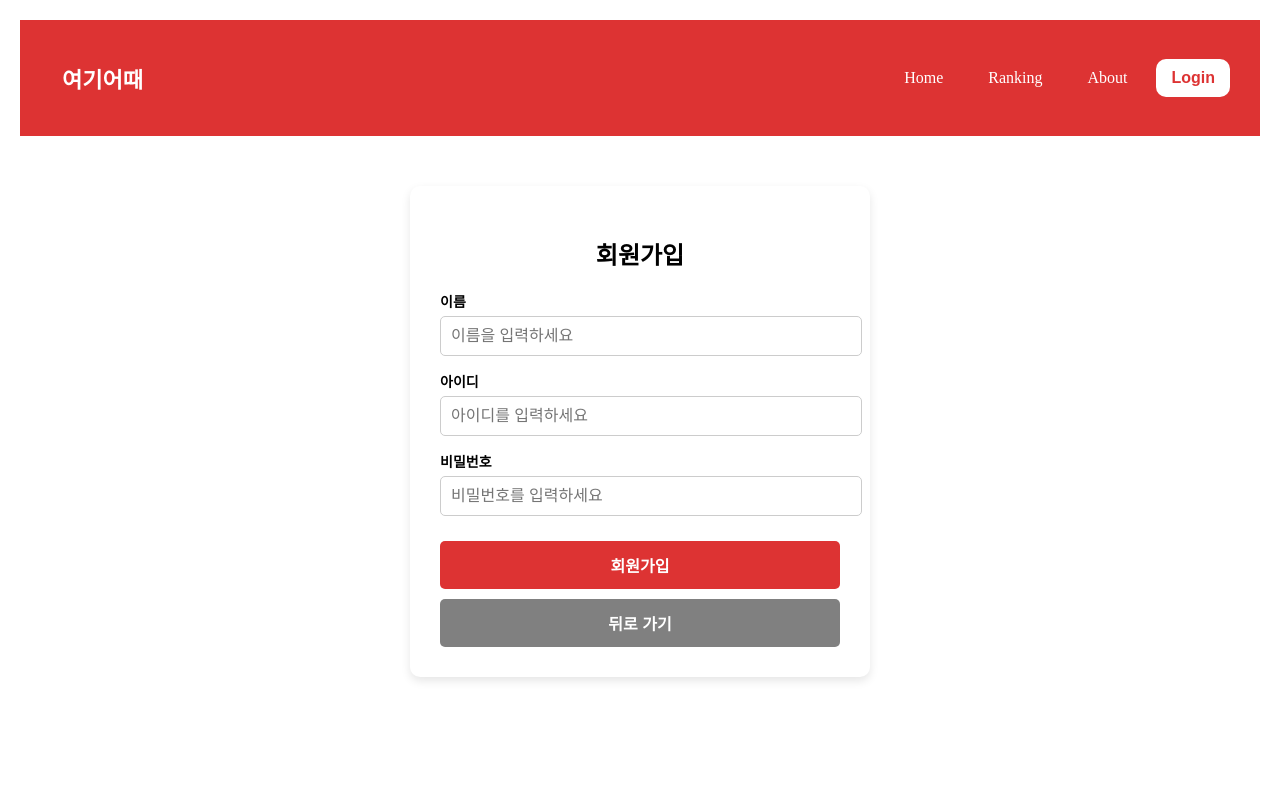
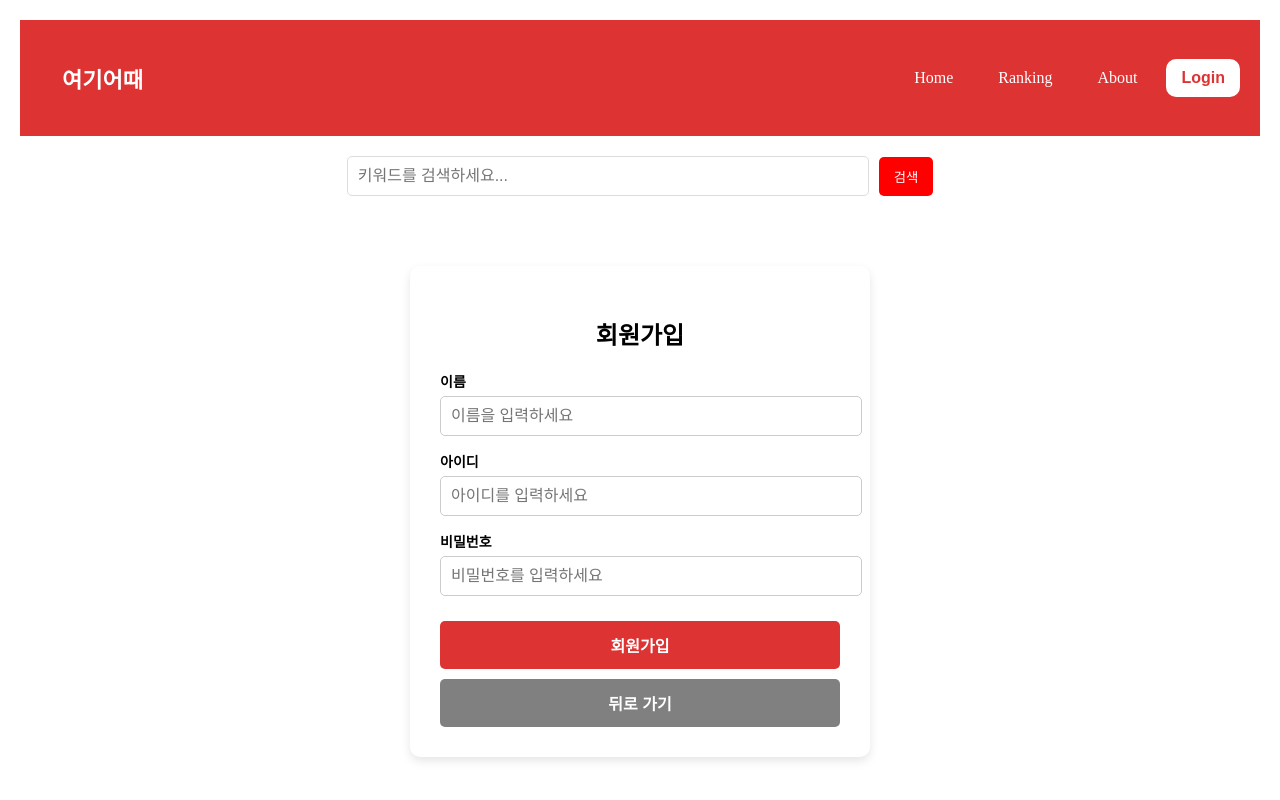
Before and after one commit to givmefox/howAbout, a Vue app in the folder frontend/: page /register in a window 1280 px wide. Shown: the top 800 px of the page. Built offline with nearby package versions, Linux system fonts and the light colour scheme.

Commit message:
검색창 추가

```diff
--- a/frontend/src/App.vue
+++ b/frontend/src/App.vue
@@ -1,10 +1,14 @@
 <template>
   <Navbar />
+  <div class="main-container">
+    <SearchBar />
+  </div>
   <router-view />
 </template>
 
 <script>
 import Navbar from './components/NavbarComponent.vue';
+import SearchBar from "./components/SearchBarComponent.vue";
 
 export default{
   name: 'App',
@@ -14,6 +18,7 @@ export default{
   },
   components: {
     Navbar: Navbar,
+    SearchBar: SearchBar,
   }
 }
 </script>
@@ -22,17 +27,13 @@ export default{
 body {
   margin: 0 auto;
   padding: 20px;
+  text-align: center;
 }
 
-h1, h2, h3 {
-  margin-bottom: 1rem;
-}
-
-p {
-  margin-bottom: 0.5rem;
-}
-
-button {
-  margin-right: 10px;
+.main-container {
+  display: flex;
+  justify-content: center; /* 검색창 중앙 정렬 */
+  align-items: center;
+  height: 10vh; /* 높이 조정 */
 }
 </style>
--- /dev/null
+++ b/frontend/src/components/SearchBarComponent.vue
@@ -0,0 +1,53 @@
+<template>
+    <div class="search-bar">
+      <input
+        type="text"
+        v-model="searchQuery"
+        placeholder="키워드를 검색하세요..."
+        @keyup.enter="emitSearch"
+      />
+      <button @click="emitSearch">검색</button>
+    </div>
+  </template>
+
+  <script setup>
+  import { ref, defineEmits } from "vue";
+
+  const searchQuery = ref("");
+  const emit = defineEmits(["search"]);
+
+  const emitSearch = () => {
+    emit("search", searchQuery.value);
+  };
+  </script>
+
+  <style scoped>
+  .search-bar {
+    display: flex;
+    justify-content: center;
+    align-items: center;
+    margin: 20px 0;
+  }
+
+  .search-bar input {
+    width: 500px;
+    padding: 10px;
+    font-size: 16px;
+    border: 1px solid #ddd;
+    border-radius: 5px;
+    margin-right: 10px;
+  }
+
+  .search-bar button {
+    padding: 10px 15px;
+    background: #ff0000;
+    color: white;
+    border: none;
+    cursor: pointer;
+    border-radius: 5px;
+  }
+
+  .search-bar button:hover {
+    background: #cc0000;
+  }
+  </style>
```
